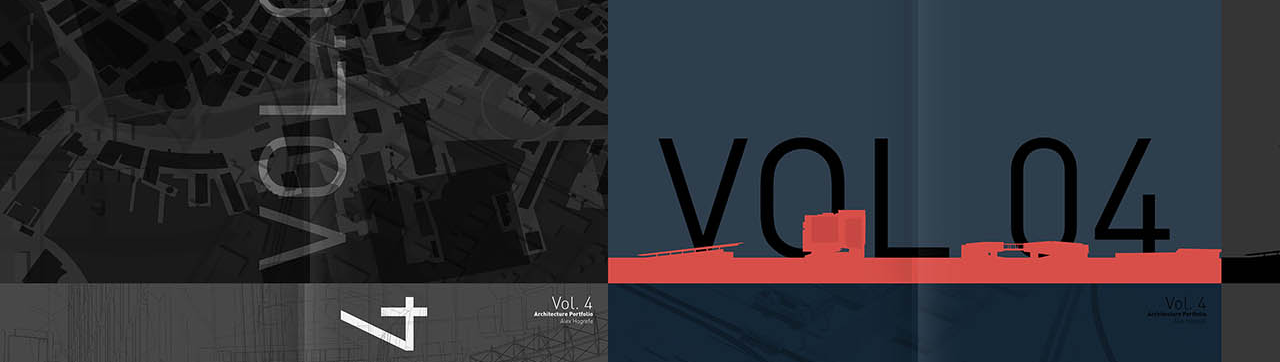
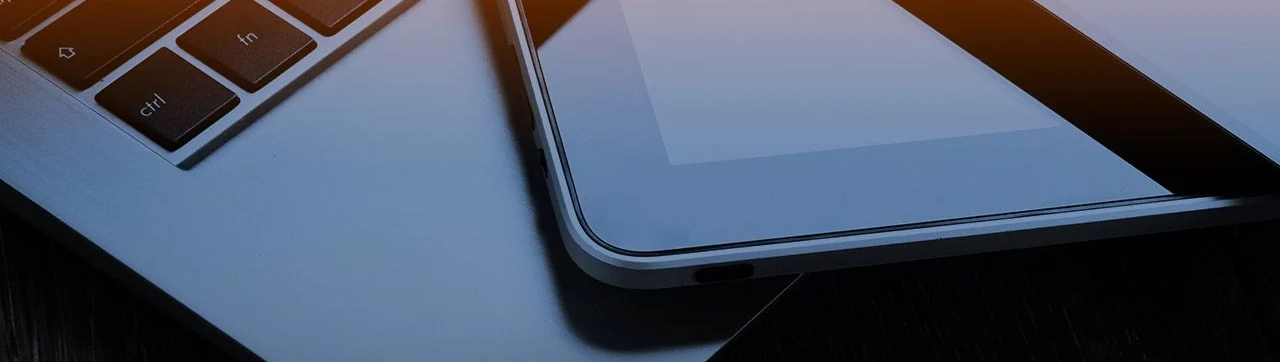
Before and after one commit to VyasRishabh/MYport, a plain HTML site: page index.html in a window 1280 px wide. Shown: the part 111-473 px from the top of the page. Drawn offline with Linux system fonts and the light colour scheme.

Commit message:
Update style.css

```diff
--- a/style.css
+++ b/style.css
@@ -11,8 +11,8 @@
     grid-template-rows: .2fr 1fr 1fr;
     grid-template-columns: 1fr 1fr;
 /* background-image: url("/images/b1489a55645295.5b463687dbf0a.jpg"); */
-/* background-image: url("/images/5651990.webp"); */
-background-image: url("/images/portfolio4_Cover_banner1.jpg");
+background-image: url("/images/5651990.webp");
+/* background-image: url("/images/portfolio4_Cover_banner1.jpg"); */
 background-attachment: fixed;
 background-repeat: inherit;
 height: 100vh;
```
